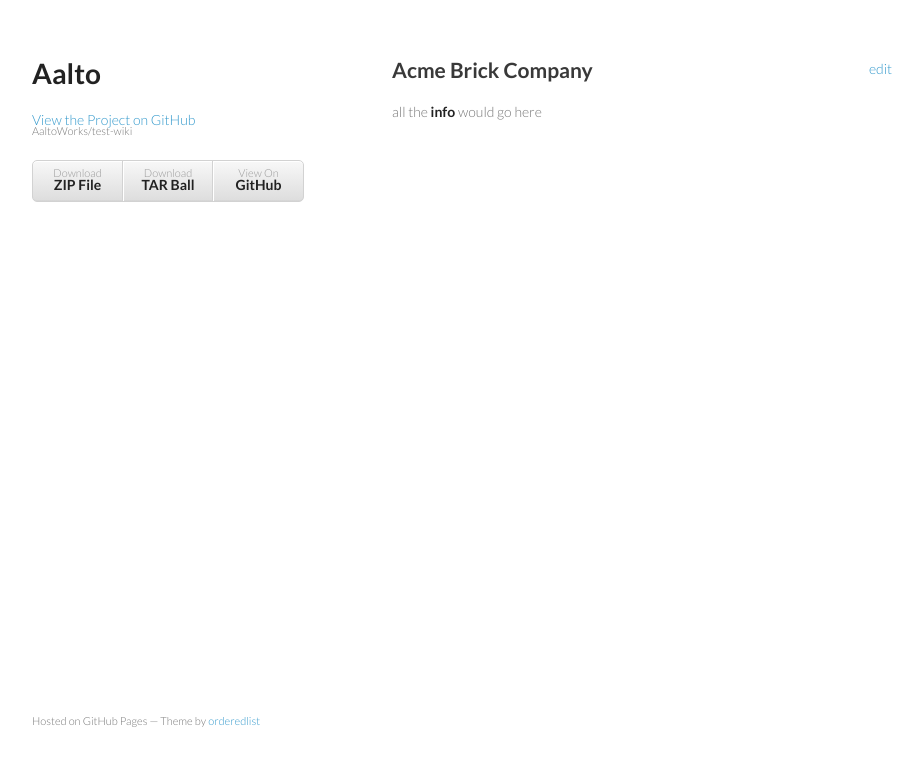
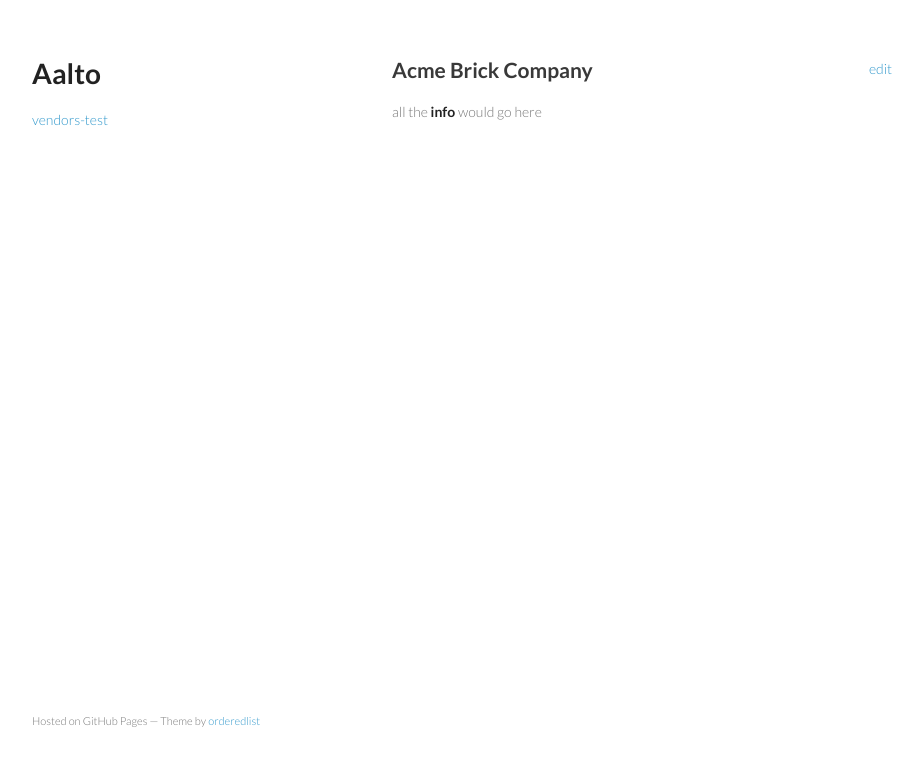
Before and after one commit to AaltoWorks/test-wiki, a plain HTML site: page vendors-test/Acme_Brick_Company.html in a window 1280 px wide. Shown: the whole page, without its empty margins (178-1099 px from the left). Drawn offline with Linux system fonts and the light colour scheme; files that its build step writes are made by us from their sources; files whose address does not match are found by name.

Commit message:
U0786H53L saved a page

```diff
--- a/vendors-test/Acme_Brick_Company.html
+++ b/vendors-test/Acme_Brick_Company.html
@@ -16,19 +16,12 @@
     <div class="wrapper">
       <header>
         <h1>Aalto</h1>
-        <p></p>
+        <p><a href='http://aaltoworks.github.io/test-wiki/vendors-test.html'>vendors-test</a></p>
 
-        <p class="view"><a href="https://github.com/AaltoWorks/test-wiki">View the Project on GitHub <small>AaltoWorks/test-wiki</small></a></p>
-
-
-        <ul>
-          <li><a href="https://github.com/AaltoWorks/test-wiki/zipball/master">Download <strong>ZIP File</strong></a></li>
-          <li><a href="https://github.com/AaltoWorks/test-wiki/tarball/master">Download <strong>TAR Ball</strong></a></li>
-          <li><a href="https://github.com/AaltoWorks/test-wiki">View On <strong>GitHub</strong></a></li>
-        </ul>
       </header>
       <section>
-       <a href='https://github.com/AaltoWorks/test-wiki/edit/gh-pages/vendors-test/Acme_Brick_Company.html' style='float: right' class='btn'>edit</a>
+
+        <a href='https://github.com/AaltoWorks/test-wiki/edit/gh-pages/vendors-test/Acme_Brick_Company.html' style='float: right' class='btn'>edit</a>
 
 			<h2 class="break_word">Acme Brick Company</h2>
 			<p>all the <strong>info</strong> would go here</p>
```
